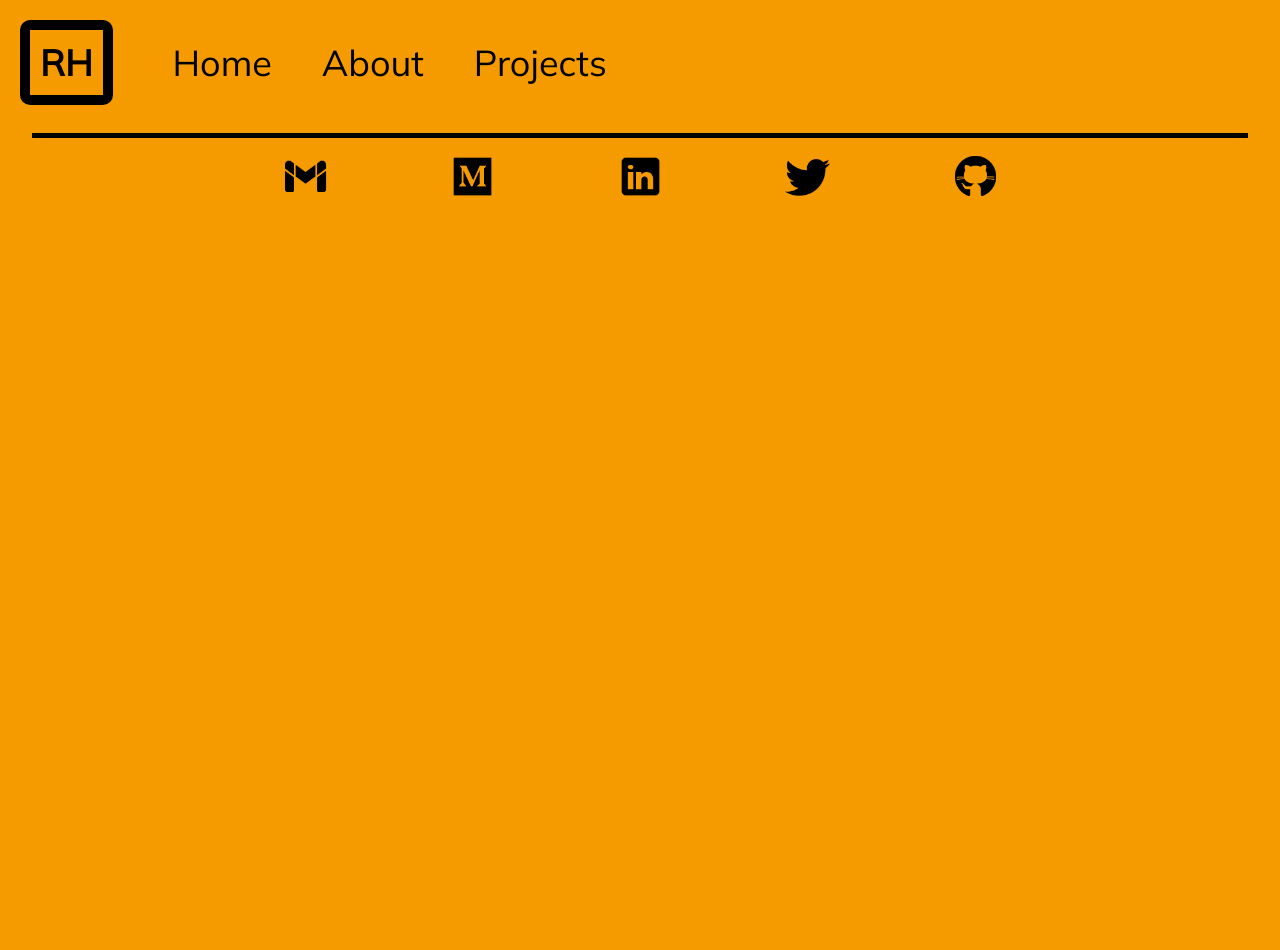
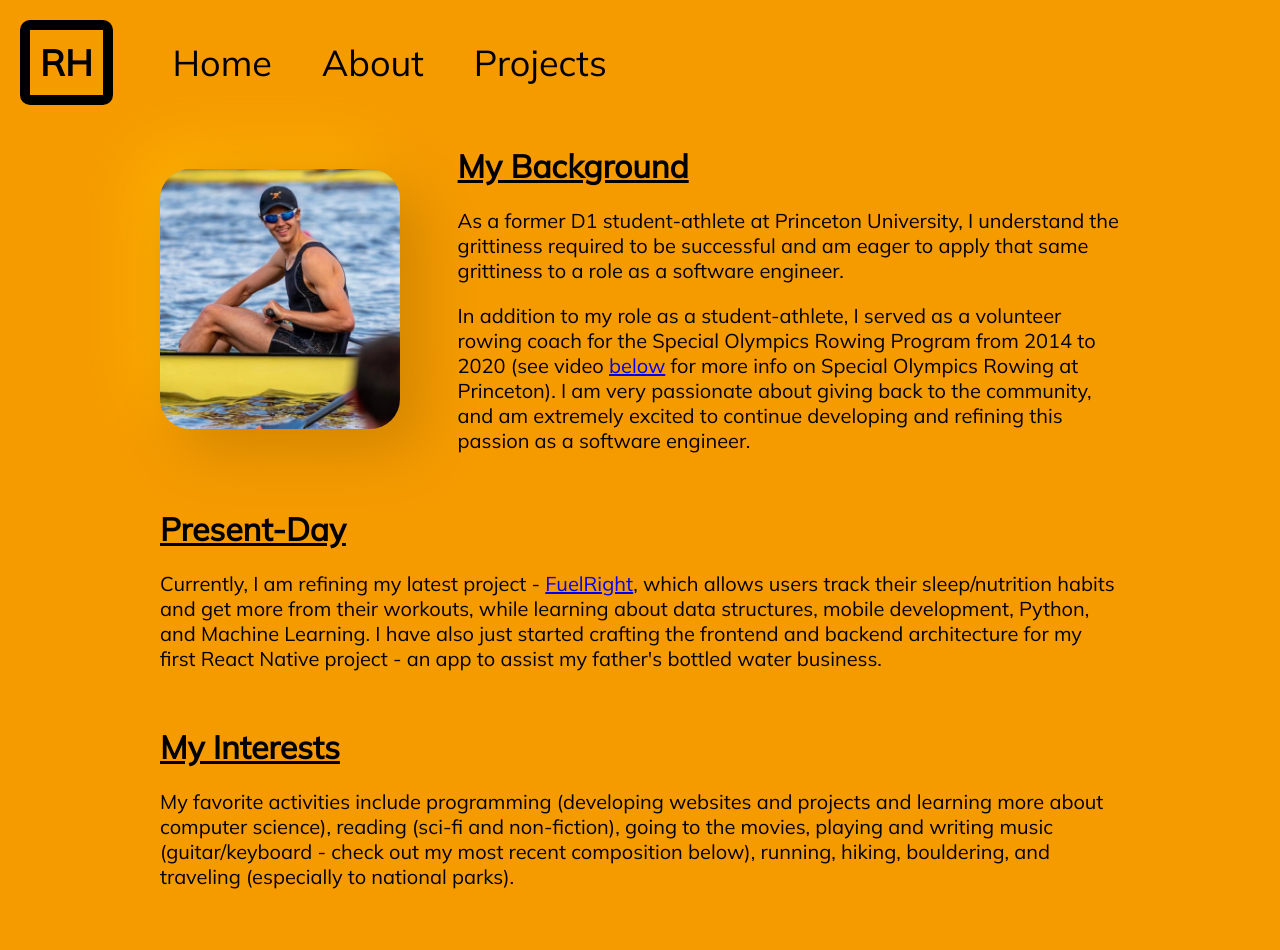
Before and after one commit to ryanhutzley/ryan-personal-website, a React (Create React App) app: page /About in a window 1280 px wide. Shown: the top 950 px of the page. Before the commit the page ends 800 px from the top, so only its background shows below. Built offline with nearby package versions, Linux system fonts and the light colour scheme.

Commit message:
wednesday evening

```diff
--- a/src/Components/About.js
+++ b/src/Components/About.js
@@ -1,13 +1,108 @@
 import styled from 'styled-components'
+import rowingPhoto from '../images/63A0BA5F-F0BF-4B89-84D5-734A74DFE67B.JPG'
 
+const AboutWrapper = styled.div`
+    margin: auto;
+    margin-top: 20px;
+    margin-bottom: 20px;
+    display: flex;
+    flex-direction: column;
+    width: ${props => props.windowwidth ? '90%' : '75%'};
+    justify-content: center;
+    align-items: center;
+    gap: 15px;
+`
 
+const BackgroundWrapper = styled.div`
+    display: flex;
+    flex-direction: ${props => props.windowwidth ? 'column' : 'row'};
+    align-items: center;
+    justify-content: space-between;
+    flex-wrap: wrap;
+`
 
-function About() {
+const StyledImage = styled.img`
+    width: ${props => props.windowwidth ? '220px' : '25%'};
+    &:after {
+        content: "";
+        display: block;
+        padding-bottom: 100%;
+      }
+    border-radius: 30px;
+    margin: ${props => props.windowwidth ? 'auto' : ''};
+    box-shadow:  20px 20px 60px #d08400,
+             -20px -20px 60px #ffb200;
+`
+
+const TextWrapper = styled.div`
+    width: ${props => props.windowwidth ? '85%' : '69%'};
+`
+
+const Video = styled.iframe`
+    margin: auto;
+    width: ${props => props.windowwidth ? '250px' : '600px'};
+    height: ${props => props.windowwidth ? '125px' : '300px'};
+`
+
+const PresentDayWrapper = styled.div`
+    margin: auto;
+    width: ${props => props.windowwidth ? '85%' : ''}
+`
+
+function About({ windowWidth }) {
     return (
-        <div>
-
-        </div>
+        <AboutWrapper windowwidth={windowWidth ? 'true' : ''}>
+            <BackgroundWrapper windowwidth={windowWidth ? 'true' : ''}>
+                <StyledImage src={rowingPhoto} alt='rowing' windowwidth={windowWidth ? 'true' : ''}/>
+                <TextWrapper windowwidth={windowWidth ? 'true' : ''}>
+                    <h1 className='bold underline'>My Background</h1>
+                    <p>As a former D1 student-athlete at Princeton University, I understand the grittiness required to be successful and am eager to apply that same grittiness to a role as a software engineer.</p>
+                    <p>In addition to my role as a student-athlete, I served as a volunteer rowing coach for the Special Olympics Rowing Program from 2014 to 2020 (see video <a href='#video'>below</a> for more info on Special Olympics Rowing at Princeton). I am very passionate about giving back to the community, and am extremely excited to continue developing and refining this passion as a software engineer.</p>
+                </TextWrapper>
+            </BackgroundWrapper>
+            <PresentDayWrapper windowwidth={windowWidth ? 'true' : ''}>
+                <h1 className='bold underline'>Present-Day</h1>
+                <p>Currently, I am refining my latest project - <a href='https://www.fuelright.app/'>FuelRight</a>, which allows users track their sleep/nutrition habits and get more from their workouts, while learning about data structures, mobile development, Python, and Machine Learning. I have also just started crafting the frontend and backend architecture for my first React Native project - an app to assist my father's bottled water business.</p>
+            </PresentDayWrapper>
+            <div>
+                <h1 className='bold underline'>My Interests</h1>
+                <p>My favorite activities include programming (developing websites and projects and learning more about computer science), reading (sci-fi and non-fiction), going to the movies, playing and writing music (guitar/keyboard - check out my most recent composition below), running, hiking, bouldering, and traveling (especially to national parks).</p>
+            </div>
+            <div>
+                <h1 className='bold underline'>Why Coding?</h1>
+                <p>After a few months of remote coworking alongside software developer friends, I fell in love with the collaboration, problem-solving, and teamwork I witnessed in my friends' day-to-day work life. Furthermore, the constant challenges within the ever evolving field of software engineering guaranteed that no engineer could ever run out of room to improve or grow. The opportunity for endless learning with other driven individuals in a field that shapes how we, as humans, interact with one another is what led me to pursue a career in software development. </p>
+            </div>
+            <h1 className='bold underline'>Resources</h1>
+            <Video id='video' src="https://www.youtube.com/embed/viWW6CbKHjs" title="YouTube video player" frameborder="0" allow="accelerometer; autoplay; clipboard-write; encrypted-media; gyroscope; picture-in-picture" allowfullscreen windowwidth={windowWidth ? 'true' : ''}></Video>
+        </AboutWrapper>
     )
 }
 
 export default About
+
+/*
+My Background
+
+As a former D1 student-athlete at Princeton University, I understand the grittiness required to be successful and am eager to apply that same grittiness to a role as a software engineer.
+
+-- image of me rowing
+
+In addition to my role as a student-athlete, I served as a volunteer rowing coach for the Special Olympics Rowing Program from 2014 to 2020 (see video below for more info on Special Olympics Rowing at Princeton). I am very passionate about giving back to the community, and am extremely excited to continue developing and refining this passion as a software engineer.
+
+-- special olympics video
+
+State of Affairs
+
+Currently, I am refining my latest project - FuelRight (link), which allows users track their sleep/nutrition habits and get more from their workouts, while learning about data structures, mobile development, Python, and Machine Learning. I have also just started crafting the frontend and backend architecture for my first React Native project - an app to assist my father's bottled water business.
+
+My Interests
+
+My favorite activities include programming (developing websites and projects and learning more about computer science), reading (sci-fi and non-fiction), going to the movies, playing and writing music (guitar/keyboard - check out my most recent composition below), running, hiking, bouldering, and traveling (especially to national parks).
+
+-- song player
+-- photo carousel
+
+Why Coding?
+
+After a few months of remote coworking alongside software developer friends, I fell in love with the collaboration, problem-solving, and teamwork I witnessed in my friends' day-to-day work life. Furthermore, the constant challenges within the ever evolving field of software engineering guaranteed that no engineer could ever run out of room to improve or grow. The opportunity for endless learning with other driven individuals in a field that shapes how we, as humans, interact with one another is what led me to pursue a career in software development.
+*/
--- a/src/Components/Home.js
+++ b/src/Components/Home.js
@@ -7,17 +7,20 @@ const HomeWrapper = styled.div`
     margin-top: ${props => props.windowwidth ? '40px' : ''};
     display: flex;
     flex-direction: column;
-    gap: ${props => props.windowwidth ? '' : '30px'};
+    gap: ${props => props.windowwidth ? '20px' : '50px'};
+    justify-content: center;
+    align-items: center;
 `
 
-const Quote = styled.p`
+const Quote = styled.div`
     text-align: center;
     font-size: 28px;
+    margin-bottom: ${props => props.windowwidth ? '30px' : ''};
 `
 
 const ContentWrapper = styled.div`
     position: relative;
-    display: inline-flex;
+    display: flex;
     justify-content: center;
     align-items: center;
     gap: ${props => props.windowwidth ? '20px' : '100px'};
@@ -34,8 +37,8 @@ const StyledImage = styled.img`
     border-radius: 30px;
     box-shadow:  20px 20px 60px #d08400,
              -20px -20px 60px #ffb200;
-    width: ${props => props.windowwidth ? '250px' : ''};
-    height: ${props => props.windowwidth ? '250px' : '400px'};
+    width: ${props => props.windowwidth ? '220px' : ''};
+    height: ${props => props.windowwidth ? '220px' : '400px'};
 `
 
 const Bio = styled.div`
--- a/src/Components/NavBar.js
+++ b/src/Components/NavBar.js
@@ -8,7 +8,7 @@ const StyledNavBar = styled.div`
     top: 0;
     margin-top: ${props => props.windowwidth ? '10px' : '20px'};
     margin-left: ${props => props.windowwidth ? '10px' : '20px'};
-    margin-bottom: ${props => props.windowwidth ? '' : '28px'};
+
     display: flex;
     justify-content: flex-start;
     align-items: center;
--- a/src/index.css
+++ b/src/index.css
@@ -11,3 +11,11 @@
 .italics {
   font-style: italic;
 }
+
+.underline {
+  text-decoration: underline;
+}
+
+p {
+  font-size: 20px;
+}
```
Also changed, not shown: src/images/63A0BA5F-F0BF-4B89-84D5-734A74DFE67B.JPG (added).
